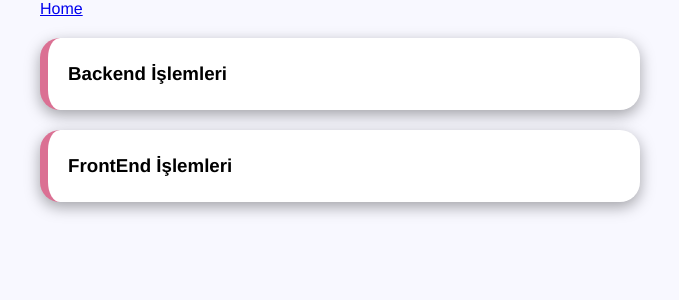
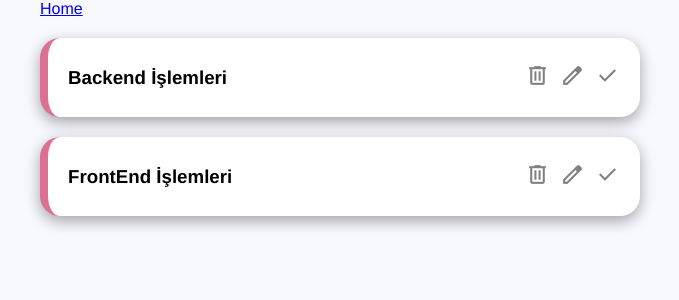
Before and after one commit to Sezer5/JiraProjectVue, a Vue app: page / in a window 1280 px wide. Shown: the top 300 px of the page, without its empty margins (300-979 px from the left). Built offline with nearby package versions, Linux system fonts and the light colour scheme; data requests are answered from the project's data file.

Commit message:
Iconların Eklenip Hizalanması İşlemi

```diff
--- a/public/index.html
+++ b/public/index.html
@@ -6,6 +6,7 @@
     <meta name="viewport" content="width=device-width,initial-scale=1.0">
     <link rel="icon" href="<%= BASE_URL %>favicon.ico">
     <title><%= htmlWebpackPlugin.options.title %></title>
+    <link href="https://fonts.googleapis.com/css2?family=Material+Symbols+Outlined" rel="stylesheet" />
   </head>
   <body>
     <noscript>
--- a/src/components/SingleTask.vue
+++ b/src/components/SingleTask.vue
@@ -2,6 +2,11 @@
     <div class="task">
         <div class="actions">
             <h3 @click="toggleDetail()">{{task.title}}</h3>
+            <div>
+                <span class="material-symbols-outlined">Delete</span>
+                <span class="material-symbols-outlined">edit</span>
+                <span class="material-symbols-outlined">Done</span>
+            </div>
         </div>
         <div class="details" v-if="showDetails">
             <p>{{task.details}}</p>
@@ -42,5 +47,14 @@
     }
     .actions{
         padding: 15px 0px;
+        display: flex;
+        justify-content: space-between;
+        align-items: center;
+    }
+    .material-symbols-outlined{
+        font-size: 25px;
+        margin-left: 10px;
+        color:gray;
+        cursor: pointer;
     }
 </style>
```
